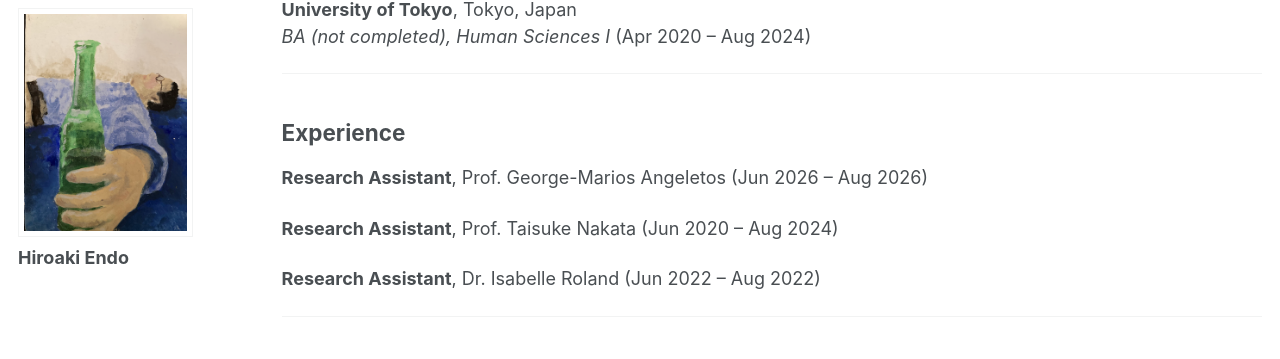
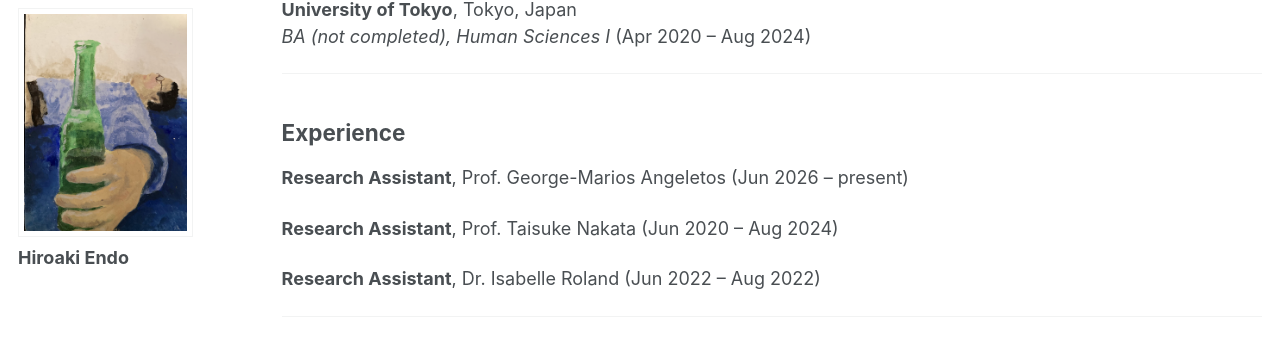
Before and after one commit to hiroendo1014/hiroendo1014.github.io, a Jekyll site: the page built from _pages/cv.md, in a window 1280 px wide and 900 px high, scrolled down 635 px. Shown: the part 93-452 px from the top of the window. Built offline with Jekyll 4.4.1, drawn with Linux system fonts in a browser that asks for light colours; a script bundle is joined from its source files by our own code; library files that are not in the unit come from our copies.

Commit message:
Update Research Assistant position end date

```diff
--- a/_pages/cv.md
+++ b/_pages/cv.md
@@ -39,7 +39,7 @@ redirect_from:
 
 ## Experience
 
-**Research Assistant**, Prof. George-Marios Angeletos (Jun 2026 – Aug 2026)
+**Research Assistant**, Prof. George-Marios Angeletos (Jun 2026 – present)
 
 **Research Assistant**, Prof. Taisuke Nakata (Jun 2020 – Aug 2024)
 
```
